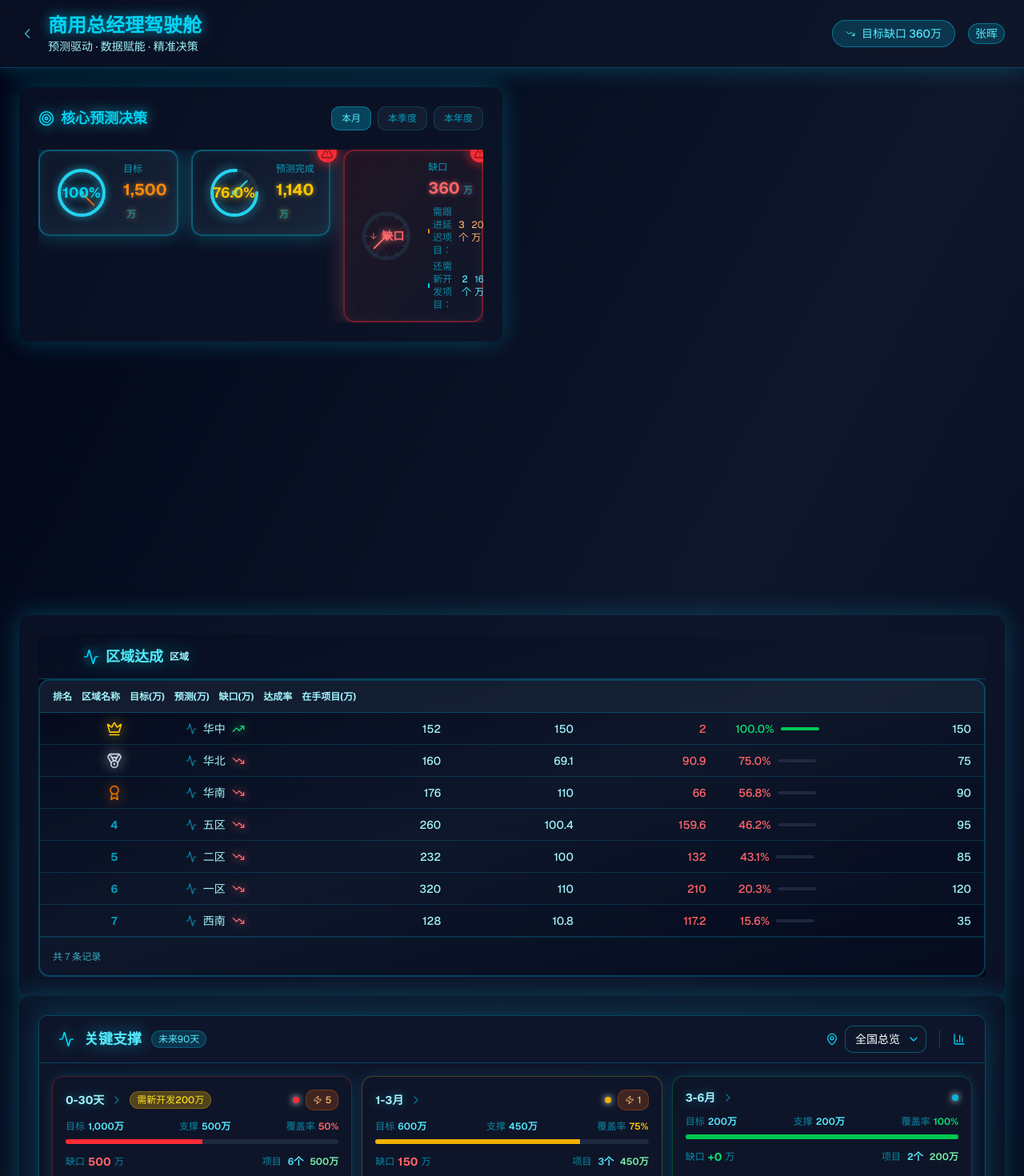
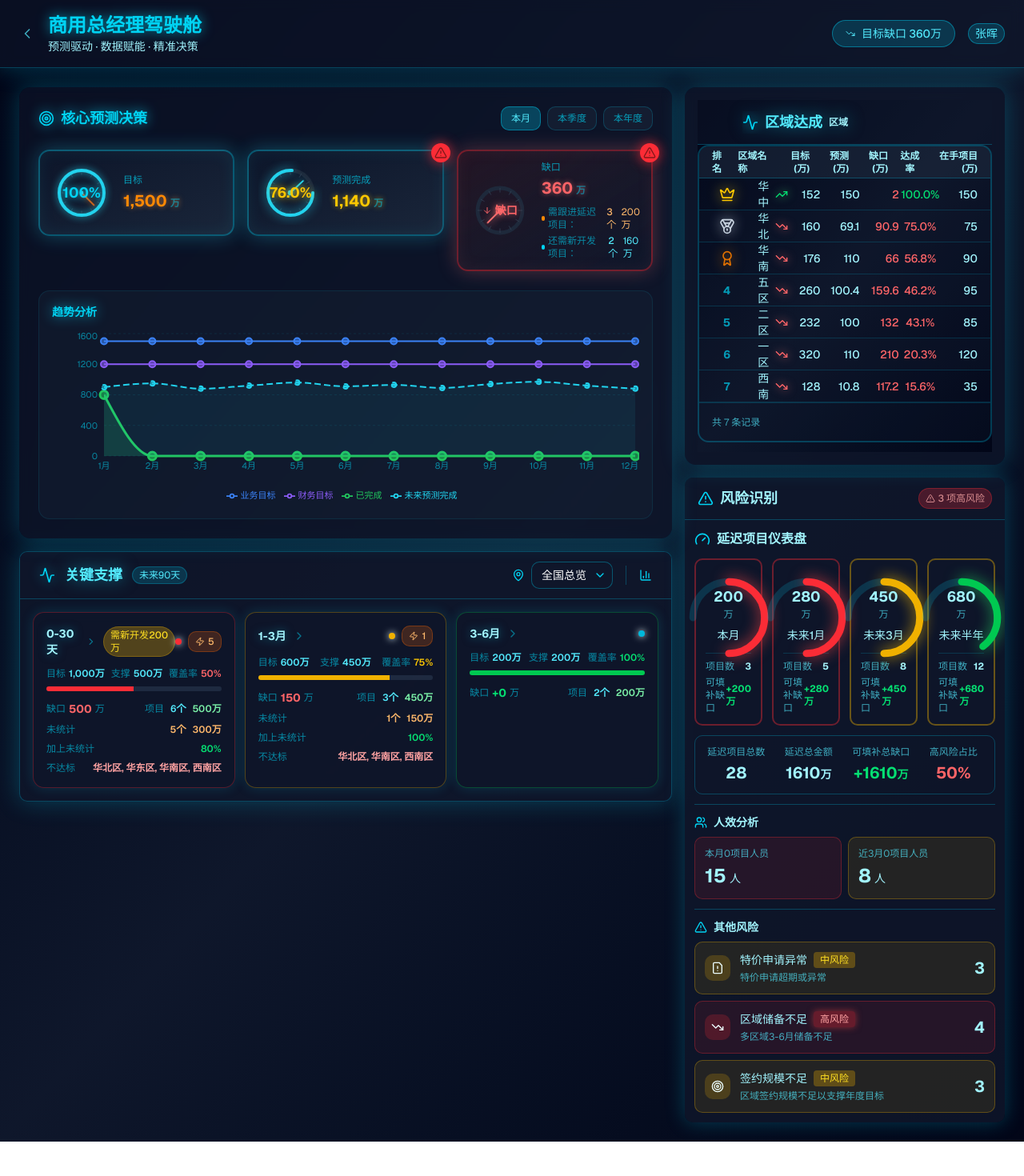
Before and after one commit to navylee1990/coze_jsc, a Next.js app: page /gm in a window 1280 px wide. Shown: the top 1470 px of the page at 80% size. After the commit the page ends 1427 px from the top, so only its background shows below. Built offline with nearby package versions, Linux system fonts and the light colour scheme.

Commit message:
Restored to 'e2aae6c034d4daf00105037c4fadf6cb754248e2'
Coze-Restored-To: 'e2aae6c034d4daf00105037c4fadf6cb754248e2'
Coze-Commit-Type: restore

```diff
--- a/src/app/gm/page.tsx
+++ b/src/app/gm/page.tsx
@@ -426,12 +426,14 @@ export default function GMDashboard() {
         </div>
       </header>
 
-      {/* 主要内容区 - 2x2 仪表盘布局 */}
+      {/* 主要内容区 - 仪表盘布局 */}
       <main className="max-w-[1920px] mx-auto p-6">
-        {/* 2x2 驾驶舱风格布局 */}
-        <div className="grid grid-cols-2 gap-6 h-[calc(100vh-140px)]" style={{ gridTemplateRows: '1fr 1fr' }}>
-          {/* 左上角：核心预测决策 */}
-          <div className={`${DASHBOARD_STYLES.cardBg} ${DASHBOARD_STYLES.cardBorder} rounded-xl p-6 ${DASHBOARD_STYLES.glow} flex flex-col h-full overflow-hidden`}>
+        {/* 驾驶舱风格布局 */}
+        <div className="grid grid-cols-12 gap-4">
+          {/* 中央仪表区 */}
+          <div className="col-span-8 space-y-4">
+            {/* 核心预测决策卡片 - 占据大部分空间 */}
+            <div className={`${DASHBOARD_STYLES.cardBg} ${DASHBOARD_STYLES.cardBorder} rounded-xl p-6 ${DASHBOARD_STYLES.glow}`}>
               <div className="flex items-center justify-between mb-6">
                 <h2 className={`text-lg font-bold ${DASHBOARD_STYLES.neon} flex items-center gap-2`}>
                   <Target className="w-5 h-5" />
@@ -471,8 +473,6 @@ export default function GMDashboard() {
                 </div>
               </div>
 
-              {/* 主内容区 - 支持滚动 */}
-              <div className="flex-1 overflow-auto">
               {/* 核心数据展示 - 汽车仪表盘样式 */}
               <div className="grid grid-cols-3 gap-4 mb-6">
                 {/* 仪表盘1 - 目标 */}
@@ -926,11 +926,15 @@ export default function GMDashboard() {
                 </div>
               </div>
             </div>
-            </div>
+
+            {/* 未来支撑充分性面板 */}
+            <FutureSupportAdequacyPanel theme="dashboard" />
           </div>
 
-          {/* 右上角：区域达成 */}
-          <div className={`${DASHBOARD_STYLES.cardBg} ${DASHBOARD_STYLES.cardBorder} rounded-xl p-6 ${DASHBOARD_STYLES.glow} flex flex-col h-full overflow-hidden`}>
+          {/* 右侧仪表区 */}
+          <div className="col-span-4 space-y-4">
+            {/* 区域达成情况 - 矩阵卡片展示 */}
+            <div className={`${DASHBOARD_STYLES.cardBg} ${DASHBOARD_STYLES.cardBorder} rounded-xl p-4 ${DASHBOARD_STYLES.glow}`}>
               <RegionMatrix
                 data={currentData}
                 title="区域达成"
@@ -940,14 +944,10 @@ export default function GMDashboard() {
               />
             </div>
 
-          {/* 左下角：关键支撑 */}
-          <div className={`${DASHBOARD_STYLES.cardBg} ${DASHBOARD_STYLES.cardBorder} rounded-xl p-6 ${DASHBOARD_STYLES.glow} flex-1 h-full overflow-hidden`}>
-            <FutureSupportAdequacyPanel theme="dashboard" />
+            {/* 风险识别模块 */}
+            <RiskIdentificationPanel theme="dashboard" />
+
           </div>
-
-          {/* 右下角：风险识别 */}
-          <div className={`${DASHBOARD_STYLES.cardBg} ${DASHBOARD_STYLES.cardBorder} rounded-xl p-6 ${DASHBOARD_STYLES.glow} flex-1 h-full overflow-hidden`}>
-            <RiskIdentificationPanel theme="dashboard" />
         </div>
       </main>
     </div>
--- a/src/components/FutureSupportAdequacyPanel.tsx
+++ b/src/components/FutureSupportAdequacyPanel.tsx
@@ -1569,7 +1569,7 @@ export default function FutureSupportAdequacyPanel({
   return (
     <div
       className={cn(
-        'w-full h-full rounded-lg overflow-hidden transition-all duration-300 flex flex-col',
+        'w-full rounded-lg overflow-hidden transition-all duration-300',
         theme === 'dashboard'
           ? 'bg-slate-900/80 border border-cyan-500/30 shadow-[0_0_30px_rgba(6,182,212,0.3)]'
           : theme === 'dark'
@@ -1670,7 +1670,7 @@ export default function FutureSupportAdequacyPanel({
       )}
 
       {/* 主内容区 - 时间段矩阵卡片布局 */}
-      <div className="p-4 flex-1 overflow-auto">
+      <div className="p-4">
         <div className="grid grid-cols-3 gap-3">
           {(['0-30天', '1-3月', '3-6月'] as const).map((period, index) => {
             const level = data.supportStructure[period];
@@ -1768,7 +1768,7 @@ export default function FutureSupportAdequacyPanel({
                           e.stopPropagation();
                           setUrgeMessage({
                             show: true,
-                            message: `已向【${period}】的 ${level.excludedProjects?.length || 0} 个未统计项目发送催单提醒`
+                            message: `已向【${period}】的 ${level.excludedProjects.length} 个未统计项目发送催单提醒`
                           });
                           setTimeout(() => {
                             setUrgeMessage({ show: false, message: '' });
--- a/src/components/RegionMatrix.tsx
+++ b/src/components/RegionMatrix.tsx
@@ -242,7 +242,7 @@ export default function RegionMatrix({
   const breadcrumbs = getBreadcrumbs();
 
   return (
-    <div className={cn('w-full h-full flex flex-col', DASHBOARD_STYLES.bg, DASHBOARD_STYLES.text)}>
+    <div className={cn('w-full h-[440px]', DASHBOARD_STYLES.bg, DASHBOARD_STYLES.text)}>
       {/* 标题栏 - 固定高度 */}
       <div
         className={cn(
@@ -291,22 +291,20 @@ export default function RegionMatrix({
 
       {/* 排名列表 */}
       <div className={cn(
-        'flex-1 border-2 rounded-xl overflow-hidden flex flex-col',
+        'border-2 rounded-xl overflow-hidden',
         theme === 'dashboard' ? DASHBOARD_STYLES.cardBorder : 'border-slate-200'
       )}>
         {renderTableHeader()}
-        <div className="flex-1 overflow-y-auto">
         <div className="flex flex-col">
           {displayData.map((item, index) => {
+            // 计算排名：第一层从1开始，分页层根据页码计算
             const rank = shouldPaginate
               ? (currentPage - 1) * itemsPerPage + index + 1
               : index + 1;
             return renderTableRow(item, rank, handleDrillDownChange);
           })}
-          </div>
-        </div>
           {/* 分页控件或信息栏 - 固定高度 */}
-        <div className="h-12 flex items-center justify-between px-4 border-t border-cyan-500/20 bg-slate-900/30 flex-shrink-0">
+          <div className="h-12 flex items-center justify-between px-4 border-t border-cyan-500/20 bg-slate-900/30">
             <div className={cn('text-xs', DASHBOARD_STYLES.textMuted)}>
               共 {currentData.length} 条记录
             </div>
@@ -357,5 +355,6 @@ export default function RegionMatrix({
           </div>
         </div>
       </div>
+    </div>
   );
 }
--- a/src/components/RiskIdentificationPanel.tsx
+++ b/src/components/RiskIdentificationPanel.tsx
@@ -217,7 +217,7 @@ export default function RiskIdentificationPanel({
   return (
     <div
       className={cn(
-        'w-full h-full rounded-lg overflow-hidden transition-all duration-300 flex flex-col',
+        'w-full rounded-lg overflow-hidden transition-all duration-300',
         theme === 'dashboard'
           ? `${DASHBOARD_STYLES.bg} ${DASHBOARD_STYLES.cardBorder} shadow-[0_0_25px_rgba(6,182,212,0.3)]`
           : theme === 'dark'
@@ -252,7 +252,7 @@ export default function RiskIdentificationPanel({
       </div>
 
       {/* 风险列表 */}
-      <div className="p-3 space-y-3 flex-1 overflow-auto">
+      <div className="p-3 space-y-3">
         {/* 延迟项目 - 仪表盘风格 */}
         <div className="space-y-2">
           <div className="flex items-center gap-2 mb-3">
```
Lines whose indentation alone changed are shown as unchanged.
